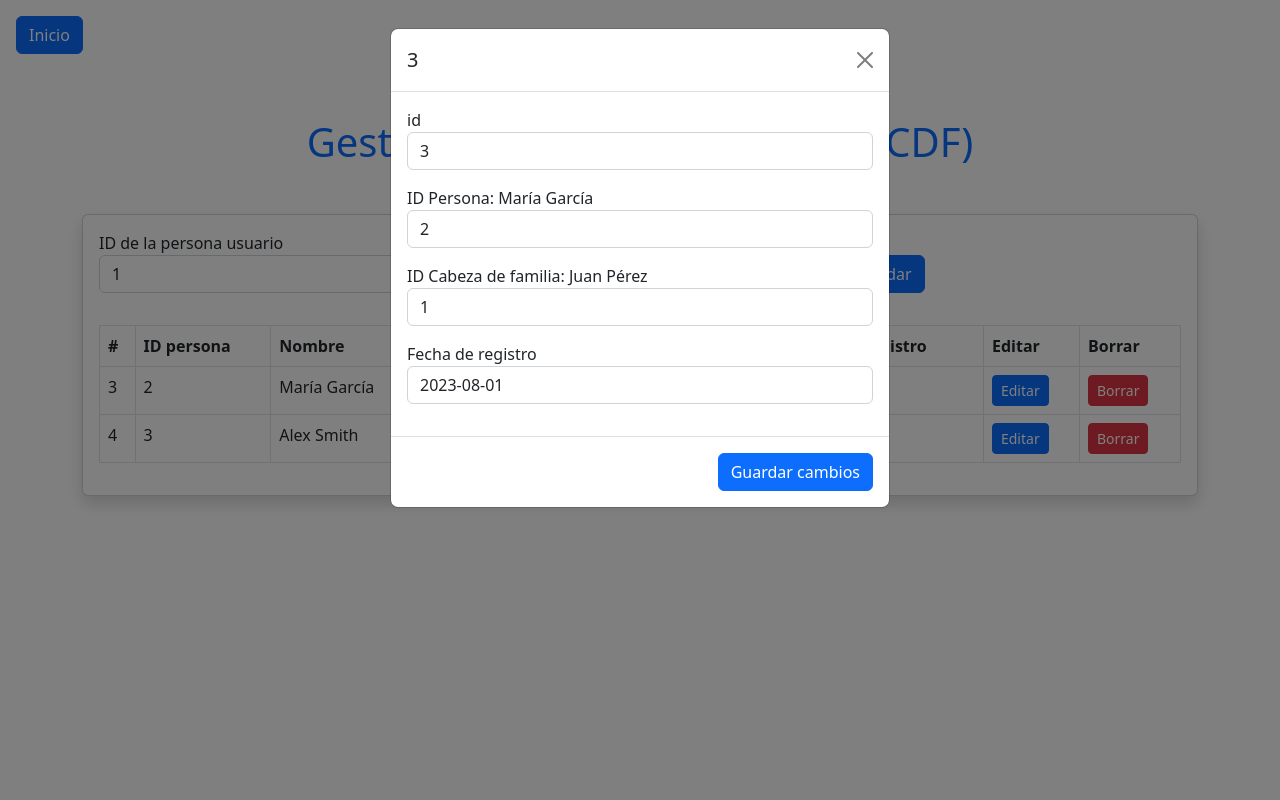
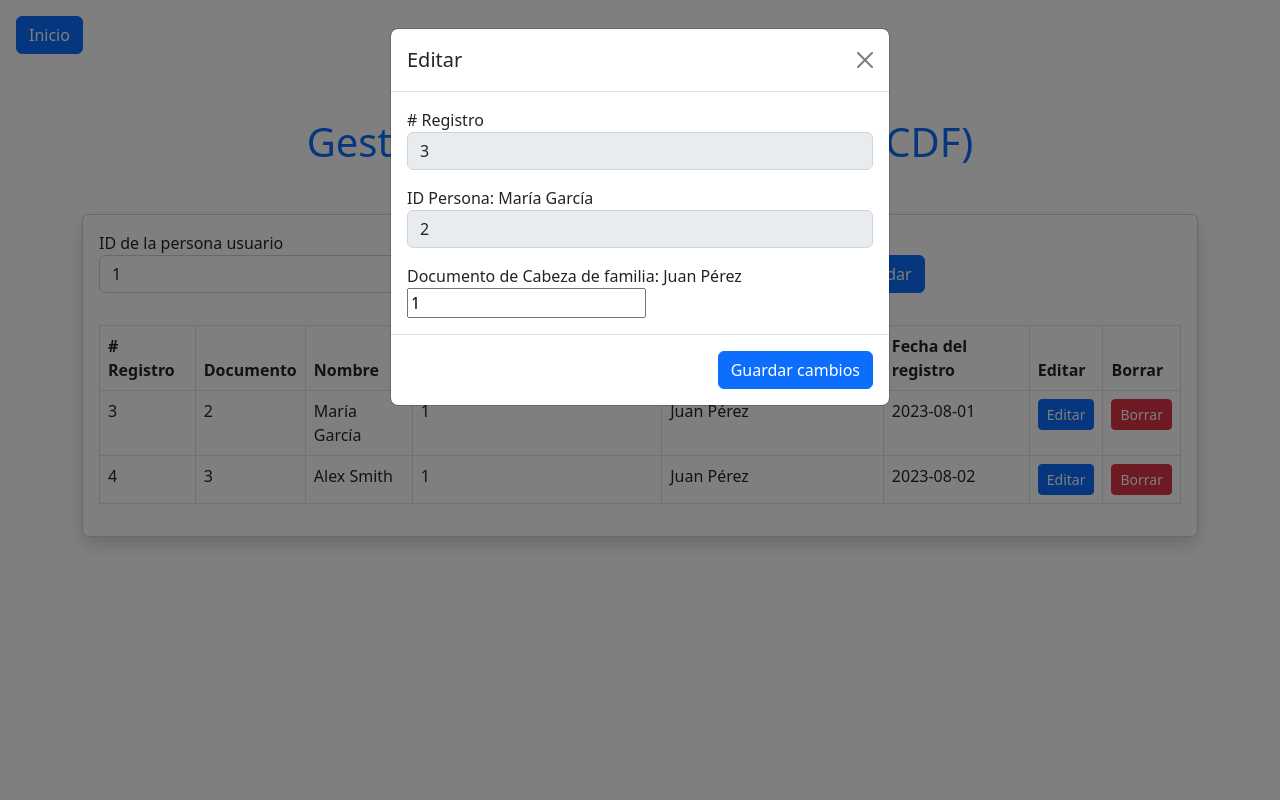
Before and after one commit to CesarFRR/IngSoft2_CRUD, a Flask app: page /cdf/1 in a window 1280 px wide, after a click on "Editar". Run offline with Flask 3, Linux system fonts and the light colour scheme; data comes from the database, SQL or seed files in the repository.

Commit message:
Segunda tanda correcciones front

```diff
--- a/src/templates/cdf.html
+++ b/src/templates/cdf.html
@@ -1,14 +1,20 @@
 <!DOCTYPE html>
 <html lang="en">
+
 <head>
     <meta charset="UTF-8">
     <meta http-equiv="X-UA-Compatible" content="IE=edge">
     <meta name="viewport" content="width=device-width, initial-scale=1.0">
     <title>Document</title>
-    <link href="https://cdn.jsdelivr.net/npm/bootstrap@5.2.2/dist/css/bootstrap.min.css" rel="stylesheet" integrity="sha384-Zenh87qX5JnK2Jl0vWa8Ck2rdkQ2Bzep5IDxbcnCeuOxjzrPF/et3URy9Bv1WTRi" crossorigin="anonymous">
-    <script src="https://cdn.jsdelivr.net/npm/bootstrap@5.2.2/dist/js/bootstrap.bundle.min.js" integrity="sha384-OERcA2EqjJCMA+/3y+gxIOqMEjwtxJY7qPCqsdltbNJuaOe923+mo//f6V8Qbsw3" crossorigin="anonymous"></script>
+    <link href="https://cdn.jsdelivr.net/npm/bootstrap@5.2.2/dist/css/bootstrap.min.css" rel="stylesheet"
+        integrity="sha384-Zenh87qX5JnK2Jl0vWa8Ck2rdkQ2Bzep5IDxbcnCeuOxjzrPF/et3URy9Bv1WTRi" crossorigin="anonymous">
+    <script src="https://cdn.jsdelivr.net/npm/bootstrap@5.2.2/dist/js/bootstrap.bundle.min.js"
+        integrity="sha384-OERcA2EqjJCMA+/3y+gxIOqMEjwtxJY7qPCqsdltbNJuaOe923+mo//f6V8Qbsw3"
+        crossorigin="anonymous"></script>
+    <script>document.getElementById('datePicker').valueAsDate = new Date();</script>
 
 </head>
+
 <body>
     <a href="{{ url_for('home') }}" class="btn btn-primary m-3">Inicio</a>
     <h1 class="text-center mt-5 mb-5 text-primary">Gestión de cabezas de familia (CDF)</h1>
@@ -19,8 +25,9 @@
                 <form action="/cdf_add" method="POST">
                     <div class="row mb-3">
                         <div class="col">
-                            <label for='id_persona' >ID de la persona usuario</label>
-                            <input type="number" class="form-control mb-3" name="id_persona" value="{{data_pred['id']}}" readonly>
+                            <label for='id_persona'>ID de la persona usuario</label>
+                            <input type="number" class="form-control mb-3" name="id_persona" value="{{data_pred['id']}}"
+                                readonly>
                         </div>
                         <div class="col">
                             <label>ID de la persona cabeza de familia (CDF)</label>
@@ -39,11 +46,11 @@
                 <table class="table table-bordered">
                     <thead>
                         <tr>
-                            <th scope="col">#</th>
-                            <th scope="col">ID persona</th>
+                            <th scope="col"># Registro</th>
+                            <th scope="col">Documento</th>
                             <th scope="col">Nombre</th>
-                            <th scope="col">ID Cabeza de familia</th>
-                            <th scope="col">Nombre</th>
+                            <th scope="col">Documento de Cabeza de familia</th>
+                            <th scope="col">Nombre de Cabeza de familia</th>
                             <th scope="col">Fecha del registro</th>
                             <th scope="col">Editar</th>
                             <th scope="col">Borrar</th>
@@ -60,30 +67,39 @@
                             <td>{{d.nombre_persona2}}</td>
                             <td>{{d.fecha_registro}}</td>
 
-                            <td><button class="btn btn-primary btn-sm" id="btn-edit{{d.id}}" data-bs-toggle="modal" data-bs-target="#modal{{d.id}}">Editar</button></td>
+                            <td><button class="btn btn-primary btn-sm" id="btn-edit{{d.id}}" data-bs-toggle="modal"
+                                    data-bs-target="#modal{{d.id}}">Editar</button></td>
                             <td><a href="{{url_for('cdf_delete', id_r=d.id, id_p=d.id_persona)}}"
                                     class="btn btn-danger btn-sm">Borrar</a></td>
                         </tr>
 
                         <!-- modal -->
 
-                        <div class="modal fade" id="modal{{d.id}}" tabindex="-1" aria-labelledby="exampleModalLabel" aria-hidden="true">
+                        <div class="modal fade" id="modal{{d.id}}" tabindex="-1" aria-labelledby="exampleModalLabel"
+                            aria-hidden="true">
                             <div class="modal-dialog">
                                 <div class="modal-content">
                                     <div class="modal-header">
-                                  <h1 class="modal-title fs-5" id="exampleModalLabel">{{d.id}}</h1>
-                                  <button type="button" class="btn-close" data-bs-dismiss="modal" aria-label="Close"></button>
+                                        <h1 class="modal-title fs-5" id="exampleModalLabel">Editar</h1>
+                                        <button type="button" class="btn-close" data-bs-dismiss="modal"
+                                            aria-label="Close"></button>
                                     </div>
                                     <div class="modal-body">
                                         <form action="/cdf_edit/{{d.id}}" method="post">
-                                        <label for="id">id</label>
-                                        <input type="text" class="form-control mb-3" name="id" value="{{d.id}}" readonly>
+                                            <label for="id"># Registro</label>
+                                            <input type="text" class="form-control mb-3" name="id" value="{{d.id}}"
+                                                disabled>
                                             <label for="id_persona">ID Persona: {{d.nombre_persona1}}</label>
-                                        <input type="text" class="form-control mb-3" name="id_persona" value="{{d.id_persona}}" readonly>
-                                        <label for="id_cdf">ID Cabeza de familia: {{d.nombre_persona2}}</label>
-                                        <input type="text" class="form-control mb-3" name="id_cdf" value="{{d.id_cdf}}">
-                                        <label for="fecha_registro">Fecha de registro</label>
-                                        <input type="text" class="form-control mb-3" name="fecha_registro" value="{{d.fecha_registro}}">
+                                            <input type="text" class="form-control mb-3" name="id_persona"
+                                                value="{{d.id_persona}}" disabled>
+                                            <label for="id_cdf">Documento de Cabeza de familia:
+                                                {{d.nombre_persona2}}</label>
+                                            <input type="number" name="id_cdf" value="{{d.id_cdf}}">
+                                            <label hidden for="fecha_registro">Fecha de registro</label>
+                                            <input hidden display type="text" class="form-control mb-3"
+                                                name="fecha_registro"
+                                                value={document.getElementById('datePicker').value=new
+                                                Date().toDateInputValue()}>
 
 
                                     </div>
@@ -110,4 +126,5 @@
     </div>
 
 </body>
+
 </html>
--- a/src/templates/index.html
+++ b/src/templates/index.html
@@ -40,7 +40,7 @@
 
     <div class="border">
         <br><br>
-        <h5 class="text-center ">}Más opciones</h5>
+        <h5 class="text-center ">Gestionar posesiones y cabeza de familia</h5>
 
         <form action="/posesiones_add" method="get">
 
@@ -50,7 +50,7 @@
         <div style=" display: flex;
 justify-content: center;">
             <div class="">
-                <label for="id" class="">Ingrese su numero de documento</label>
+                <label for="id" class="">Ingrese su número de documento</label>
                 <input type="text" name="id" id="id_doc" autocomplete="off">
             </div>
 
--- a/src/templates/vivienda.html
+++ b/src/templates/vivienda.html
@@ -96,7 +96,7 @@
                                     </div>
                                     <div class="modal-body">
                                         <form action="/vivienda_edit/{{d.id}}" method="post">
-                                            <label for="id">id</label>
+                                            <label for="id"># Registro</label>
                                             <input type="number" class="form-control mb-3" name="id" value="{{d.id}}"
                                                 readonly>
                                             <label for="direccion">Dirección</label>
```
Also changed, not shown: src/templates/posesion.html (+28 -25 lines). Lines whose indentation alone changed are shown as unchanged.
